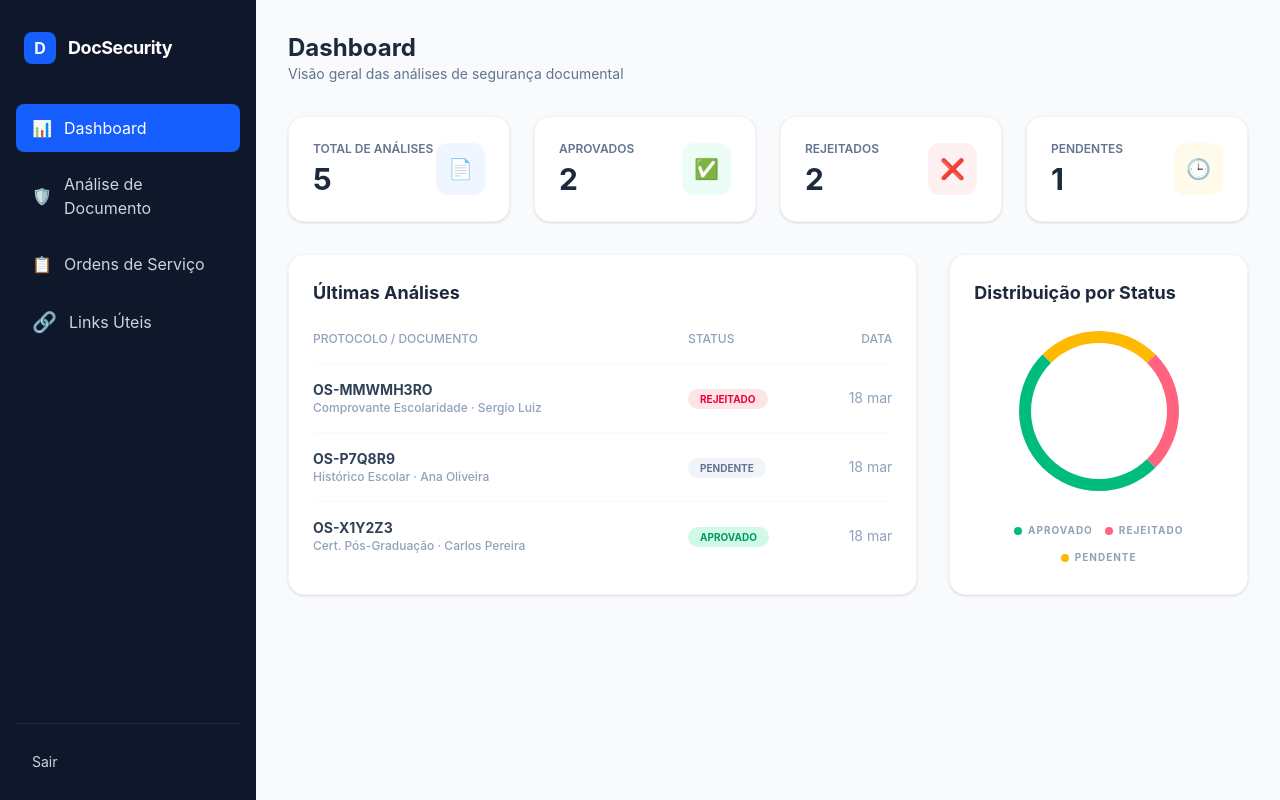
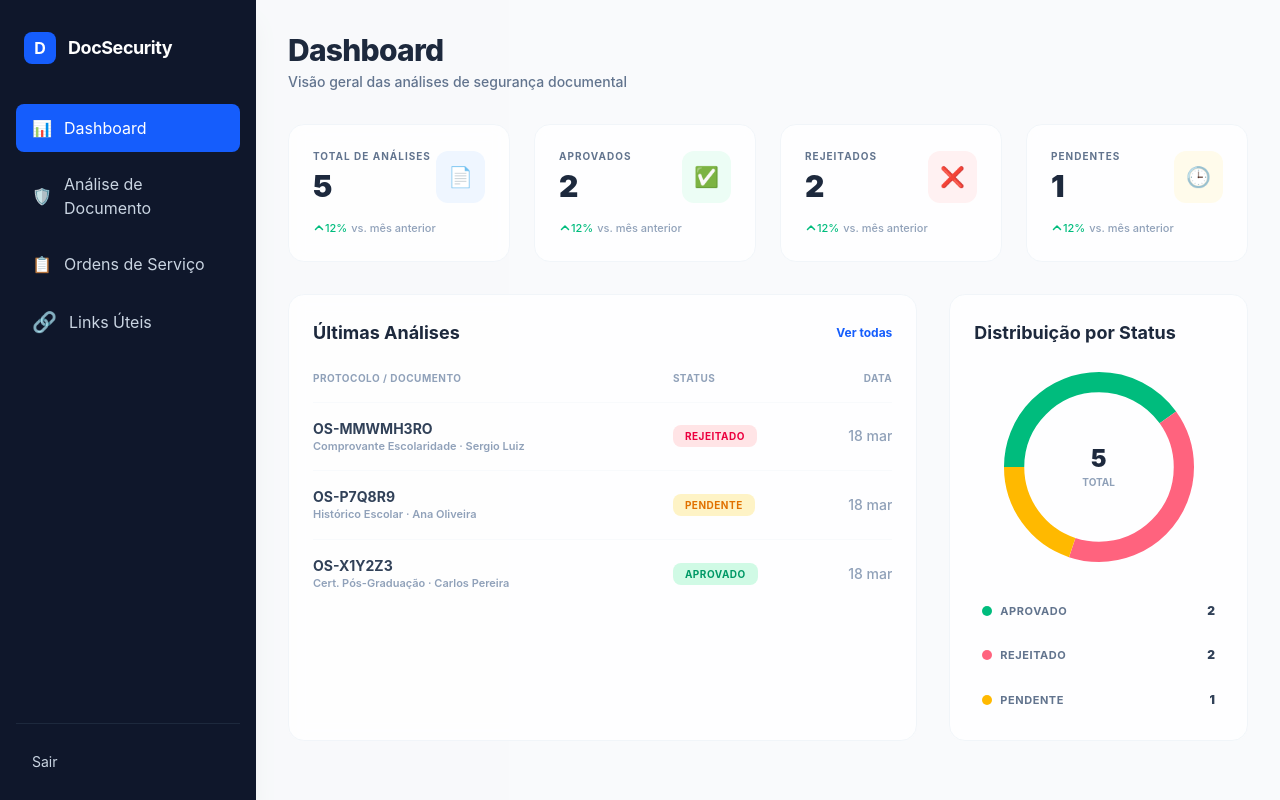
Before and after one commit to Sothnik0/Squad_8-UNIT, a Vue app in the folder frontend/: page / in a window 1280 px wide. Built offline with nearby package versions, Linux system fonts and the light colour scheme; no server answers.

Commit message:
Dash Aprimorado

```diff
--- a/frontend/src/views/Dashboard/DashboardView.vue
+++ b/frontend/src/views/Dashboard/DashboardView.vue
@@ -1,107 +1,97 @@
 <template>
-  <div class="p-8 bg-[#f8fafc] min-h-screen w-full">
-    <header class="mb-8">
-      <h1 class="text-2xl font-bold text-slate-800">Dashboard</h1>
-      <p class="text-slate-500 text-sm">Visão geral das análises de segurança documental</p>
+  <div class="p-8 bg-slate-50/50 min-h-screen w-full font-sans">
+    <header class="mb-8 animate-fade-in">
+      <h1 class="text-3xl font-extrabold text-slate-800 tracking-tight">Dashboard</h1>
+      <p class="text-slate-500 text-sm mt-1 font-medium">Visão geral das análises de segurança documental</p>
     </header>
 
-    <div class="grid grid-cols-1 md:grid-cols-4 gap-6 mb-8">
-      <div class="bg-white p-6 rounded-2xl shadow-sm border border-slate-100 flex justify-between items-center">
-        <div>
-          <p class="text-slate-500 text-xs font-semibold uppercase mb-1">Total de Análises</p>
-          <p class="text-3xl font-bold text-slate-800">5</p>
+    <!-- Stats Cards -->
+    <div class="grid grid-cols-1 sm:grid-cols-2 md:grid-cols-4 gap-6 mb-8">
+      <div v-for="(stat, index) in stats" :key="index"
+           class="dashboard-card group animate-scale-in"
+           :class="`delay-${(index + 1) * 100}`">
+        <div class="flex justify-between items-center">
+          <div>
+            <p class="text-slate-500 text-[10px] font-bold uppercase tracking-widest mb-1">{{ stat.label }}</p>
+            <p class="text-3xl font-black text-slate-800">{{ stat.value }}</p>
+          </div>
+          <div :class="['stat-icon', stat.iconBg, stat.iconColor]">
+            {{ stat.icon }}
+          </div>
         </div>
-        <div class="bg-blue-50 p-3 rounded-xl text-blue-600 text-xl">📄</div>
-      </div>
-
-      <div class="bg-white p-6 rounded-2xl shadow-sm border border-slate-100 flex justify-between items-center">
-        <div>
-          <p class="text-slate-500 text-xs font-semibold uppercase mb-1">Aprovados</p>
-          <p class="text-3xl font-bold text-slate-800">2</p>
+        <div class="mt-4 flex items-center text-[11px] font-medium text-slate-400">
+          <span class="text-emerald-500 flex items-center mr-1">
+            <svg class="w-3 h-3" fill="none" stroke="currentColor" viewBox="0 0 24 24">
+              <path stroke-linecap="round" stroke-linejoin="round" stroke-width="3" d="M5 15l7-7 7 7" />
+            </svg>
+            12%
+          </span>
+          vs. mês anterior
         </div>
-        <div class="bg-emerald-50 p-3 rounded-xl text-emerald-600 text-xl">✅</div>
-      </div>
-
-      <div class="bg-white p-6 rounded-2xl shadow-sm border border-slate-100 flex justify-between items-center">
-        <div>
-          <p class="text-slate-500 text-xs font-semibold uppercase mb-1">Rejeitados</p>
-          <p class="text-3xl font-bold text-slate-800">2</p>
-        </div>
-        <div class="bg-rose-50 p-3 rounded-xl text-rose-600 text-xl">❌</div>
-      </div>
-
-      <div class="bg-white p-6 rounded-2xl shadow-sm border border-slate-100 flex justify-between items-center">
-        <div>
-          <p class="text-slate-500 text-xs font-semibold uppercase mb-1">Pendentes</p>
-          <p class="text-3xl font-bold text-slate-800">1</p>
-        </div>
-        <div class="bg-amber-50 p-3 rounded-xl text-amber-600 text-xl">🕒</div>
       </div>
     </div>
 
     <div class="grid grid-cols-1 lg:grid-cols-3 gap-8">
-
-      <div class="lg:col-span-2 bg-white p-6 rounded-2xl shadow-sm border border-slate-100">
+      <!-- Recent Analysis Table -->
+      <div class="lg:col-span-2 dashboard-card animate-fade-in delay-500">
         <div class="flex justify-between items-center mb-6">
           <h3 class="font-bold text-slate-800 text-lg">Últimas Análises</h3>
+          <button class="text-blue-600 text-xs font-bold hover:underline cursor-pointer">Ver todas</button>
         </div>
 
         <div class="overflow-x-auto">
           <table class="w-full text-left">
             <thead>
-              <tr class="text-slate-400 text-xs uppercase border-b border-slate-50">
-                <th class="pb-4 font-medium">Protocolo / Documento</th>
-                <th class="pb-4 font-medium">Status</th>
-                <th class="pb-4 font-medium text-right">Data</th>
+              <tr class="text-slate-400 text-[10px] uppercase tracking-wider border-b border-slate-50">
+                <th class="pb-4 font-bold">Protocolo / Documento</th>
+                <th class="pb-4 font-bold">Status</th>
+                <th class="pb-4 font-bold text-right">Data</th>
               </tr>
             </thead>
             <tbody class="text-sm">
-              <tr class="border-b border-slate-50 last:border-0 group hover:bg-slate-50 transition">
+              <tr v-for="(analysis, index) in recentAnalyses" :key="index"
+                  class="border-b border-slate-50 last:border-0 table-row-hover group transition-all">
                 <td class="py-4">
-                  <div class="font-bold text-slate-700">OS-MMWMH3RO</div>
-                  <div class="text-xs text-slate-400 font-medium">Comprovante Escolaridade · Sergio Luiz</div>
+                  <div class="font-bold text-slate-700 group-hover:text-blue-600 transition-colors">{{ analysis.id }}</div>
+                  <div class="text-[11px] text-slate-400 font-semibold">{{ analysis.document }} · {{ analysis.user }}</div>
                 </td>
                 <td class="py-4">
-                  <span class="bg-rose-100 text-rose-600 px-3 py-1 rounded-full text-[10px] font-bold uppercase">Rejeitado</span>
+                  <span :class="['status-badge', analysis.statusClass]">
+                    {{ analysis.status }}
+                  </span>
                 </td>
-                <td class="py-4 text-right text-slate-400">18 mar</td>
-              </tr>
-              <tr class="border-b border-slate-50 last:border-0 group hover:bg-slate-50 transition">
-                <td class="py-4">
-                  <div class="font-bold text-slate-700">OS-P7Q8R9</div>
-                  <div class="text-xs text-slate-400 font-medium">Histórico Escolar · Ana Oliveira</div>
-                </td>
-                <td class="py-4">
-                  <span class="bg-slate-100 text-slate-500 px-3 py-1 rounded-full text-[10px] font-bold uppercase">Pendente</span>
-                </td>
-                <td class="py-4 text-right text-slate-400">18 mar</td>
-              </tr>
-              <tr class="border-b border-slate-50 last:border-0 group hover:bg-slate-50 transition">
-                <td class="py-4">
-                  <div class="font-bold text-slate-700">OS-X1Y2Z3</div>
-                  <div class="text-xs text-slate-400 font-medium">Cert. Pós-Graduação · Carlos Pereira</div>
-                </td>
-                <td class="py-4">
-                  <span class="bg-emerald-100 text-emerald-600 px-3 py-1 rounded-full text-[10px] font-bold uppercase">Aprovado</span>
-                </td>
-                <td class="py-4 text-right text-slate-400">18 mar</td>
+                <td class="py-4 text-right text-slate-400 font-medium">{{ analysis.date }}</td>
               </tr>
             </tbody>
           </table>
         </div>
       </div>
 
-      <div class="bg-white p-6 rounded-2xl shadow-sm border border-slate-100 flex flex-col items-center">
+      <!-- Chart / Distribution -->
+      <div class="dashboard-card flex flex-col items-center animate-fade-in delay-500">
         <h3 class="font-bold text-slate-800 text-lg self-start mb-6">Distribuição por Status</h3>
 
-        <div class="relative w-40 h-40">
-          <div class="w-full h-full rounded-full border-[12px] border-emerald-500 border-t-amber-400 border-r-rose-400"></div>
+        <div class="relative w-48 h-48 flex items-center justify-center">
+          <!-- Mock Chart SVG -->
+          <svg viewBox="0 0 36 36" class="w-full h-full transform -rotate-90">
+            <path class="text-emerald-500" stroke-dasharray="40, 100" stroke-width="3.8" stroke="currentColor" fill="none" d="M18 2.0845 a 15.9155 15.9155 0 0 1 0 31.831 a 15.9155 15.9155 0 0 1 0 -31.831" />
+            <path class="text-rose-400" stroke-dasharray="40, 100" stroke-dashoffset="-40" stroke-width="3.8" stroke="currentColor" fill="none" d="M18 2.0845 a 15.9155 15.9155 0 0 1 0 31.831 a 15.9155 15.9155 0 0 1 0 -31.831" />
+            <path class="text-amber-400" stroke-dasharray="20, 100" stroke-dashoffset="-80" stroke-width="3.8" stroke="currentColor" fill="none" d="M18 2.0845 a 15.9155 15.9155 0 0 1 0 31.831 a 15.9155 15.9155 0 0 1 0 -31.831" />
+          </svg>
+          <div class="absolute flex flex-col items-center">
+            <span class="text-2xl font-black text-slate-800">5</span>
+            <span class="text-[10px] font-bold text-slate-400 uppercase">Total</span>
+          </div>
         </div>
 
-        <div class="mt-8 flex flex-wrap justify-center gap-3 text-[10px] font-bold uppercase tracking-widest text-slate-400">
-          <div class="flex items-center gap-1.5"><span class="w-2 h-2 bg-emerald-500 rounded-full"></span>Aprovado</div>
-          <div class="flex items-center gap-1.5"><span class="w-2 h-2 bg-rose-400 rounded-full"></span>Rejeitado</div>
-          <div class="flex items-center gap-1.5"><span class="w-2 h-2 bg-amber-400 rounded-full"></span>Pendente</div>
+        <div class="mt-8 grid grid-cols-1 w-full gap-3">
+          <div v-for="item in distribution" :key="item.label" class="flex items-center justify-between p-2 rounded-xl hover:bg-slate-50 transition-colors">
+            <div class="flex items-center gap-2">
+              <span :class="['w-2.5 h-2.5 rounded-full', item.color]"></span>
+              <span class="text-[11px] font-bold uppercase tracking-wider text-slate-500">{{ item.label }}</span>
+            </div>
+            <span class="text-xs font-black text-slate-700">{{ item.value }}</span>
+          </div>
         </div>
       </div>
 
@@ -110,4 +100,10 @@
 </template>
 
 <script setup lang="ts">
+import './dashboard.css';
+import { stats, recentAnalyses, distribution } from './dashboard';
 </script>
+
+<style scoped>
+/* Scoped styles can be added here if needed, but we use dashboard.css */
+</style>
--- a/frontend/src/views/Dashboard/dashboard.css
+++ b/frontend/src/views/Dashboard/dashboard.css
@@ -0,0 +1,68 @@
+@reference "../../assets/main.css";
+
+@keyframes fadeIn {
+  from {
+    opacity: 0;
+    transform: translateY(10px);
+  }
+  to {
+    opacity: 1;
+    transform: translateY(0);
+  }
+}
+
+@keyframes slideInRight {
+  from {
+    opacity: 0;
+    transform: translateX(-20px);
+  }
+  to {
+    opacity: 1;
+    transform: translateX(0);
+  }
+}
+
+@keyframes scaleIn {
+  from {
+    opacity: 0;
+    transform: scale(0.95);
+  }
+  to {
+    opacity: 1;
+    transform: scale(1);
+  }
+}
+
+.animate-fade-in {
+  animation: fadeIn 0.6s ease-out forwards;
+}
+
+.animate-slide-in {
+  animation: slideInRight 0.5s ease-out forwards;
+}
+
+.animate-scale-in {
+  animation: scaleIn 0.5s ease-out forwards;
+}
+
+.delay-100 { animation-delay: 0.1s; }
+.delay-200 { animation-delay: 0.2s; }
+.delay-300 { animation-delay: 0.3s; }
+.delay-400 { animation-delay: 0.4s; }
+.delay-500 { animation-delay: 0.5s; }
+
+.dashboard-card {
+  @apply transition-all duration-500 hover:shadow-xl hover:shadow-blue-500/10 hover:-translate-y-1 bg-white/80 backdrop-blur-sm border border-slate-100 rounded-2xl p-6;
+}
+
+.status-badge {
+  @apply px-3 py-1 rounded-lg text-[10px] font-bold uppercase tracking-wider transition-transform duration-300 hover:scale-105 inline-block cursor-default;
+}
+
+.table-row-hover {
+  @apply transition-all duration-300 hover:bg-slate-50/80;
+}
+
+.stat-icon {
+  @apply p-3 rounded-xl text-xl flex items-center justify-center transition-transform duration-300 group-hover:scale-110;
+}
--- a/frontend/src/views/Dashboard/dashboard.ts
+++ b/frontend/src/views/Dashboard/dashboard.ts
@@ -0,0 +1,39 @@
+export const stats = [
+  { label: 'Total de Análises', value: '5', icon: '📄', iconBg: 'bg-blue-50', iconColor: 'text-blue-600' },
+  { label: 'Aprovados', value: '2', icon: '✅', iconBg: 'bg-emerald-50', iconColor: 'text-emerald-600' },
+  { label: 'Rejeitados', value: '2', icon: '❌', iconBg: 'bg-rose-50', iconColor: 'text-rose-600' },
+  { label: 'Pendentes', value: '1', icon: '🕒', iconBg: 'bg-amber-50', iconColor: 'text-amber-600' },
+];
+
+export const recentAnalyses = [
+  {
+    id: 'OS-MMWMH3RO',
+    document: 'Comprovante Escolaridade',
+    user: 'Sergio Luiz',
+    status: 'Rejeitado',
+    statusClass: 'bg-rose-100 text-rose-600',
+    date: '18 mar'
+  },
+  {
+    id: 'OS-P7Q8R9',
+    document: 'Histórico Escolar',
+    user: 'Ana Oliveira',
+    status: 'Pendente',
+    statusClass: 'bg-amber-100 text-amber-600',
+    date: '18 mar'
+  },
+  {
+    id: 'OS-X1Y2Z3',
+    document: 'Cert. Pós-Graduação',
+    user: 'Carlos Pereira',
+    status: 'Aprovado',
+    statusClass: 'bg-emerald-100 text-emerald-600',
+    date: '18 mar'
+  },
+];
+
+export const distribution = [
+  { label: 'Aprovado', value: '2', color: 'bg-emerald-500' },
+  { label: 'Rejeitado', value: '2', color: 'bg-rose-400' },
+  { label: 'Pendente', value: '1', color: 'bg-amber-400' },
+];
```
